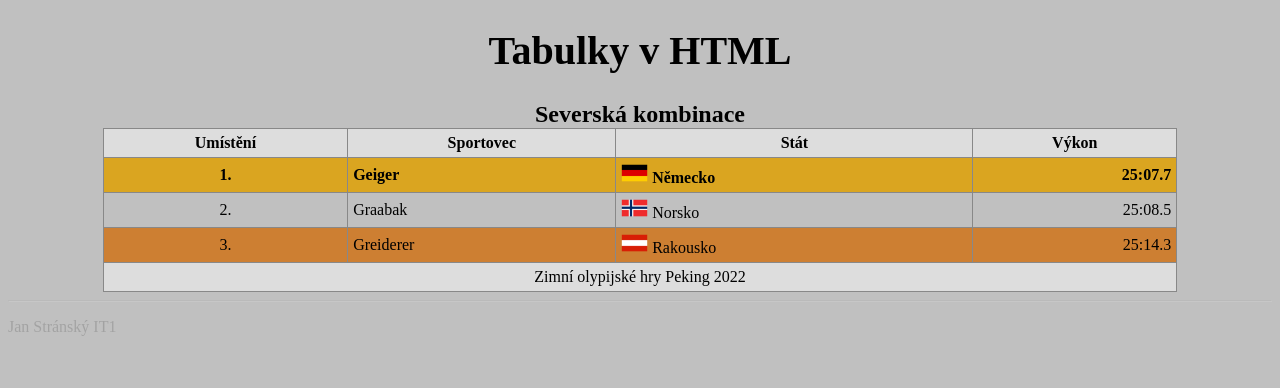
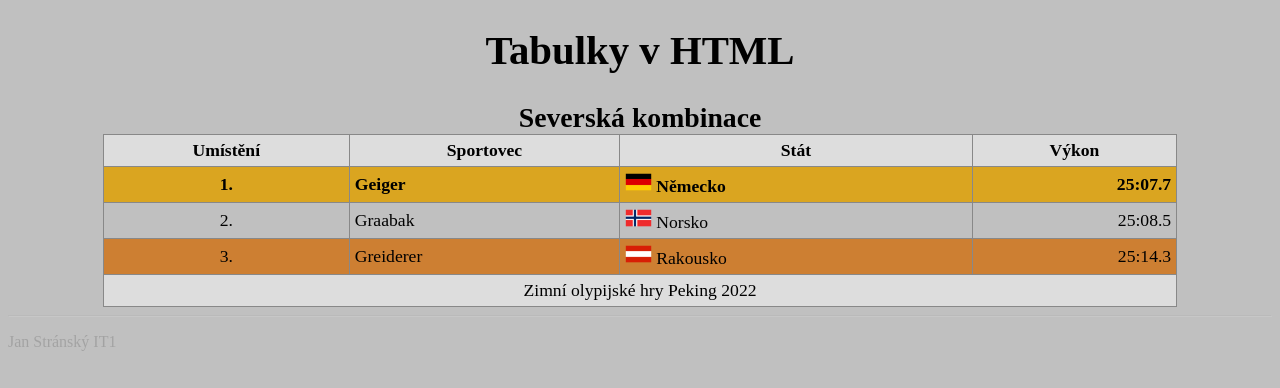
Before and after one commit to Jan1s2/school-tables, a plain HTML site: page index.html in a window 1280 px wide. Drawn offline with Linux system fonts and the light colour scheme.

Commit message:
adjust font-size

```diff
--- a/css/style.css
+++ b/css/style.css
@@ -4,7 +4,7 @@ body {
 
 h1 {
     color: black;
-    font-size: 2.5em;
+    font-size: 2.55em;
 }
 
 main {
@@ -18,6 +18,7 @@ table {
 }
 
 table, td, th {
+    font-size: 105%;
     border: 1px solid #888;
     border-collapse: collapse;
 }
@@ -27,7 +28,7 @@ td, th {
 }
 
 caption {
-    font-size: 150%;
+    font-size: 165%;
 }
 
 .flag {
```
